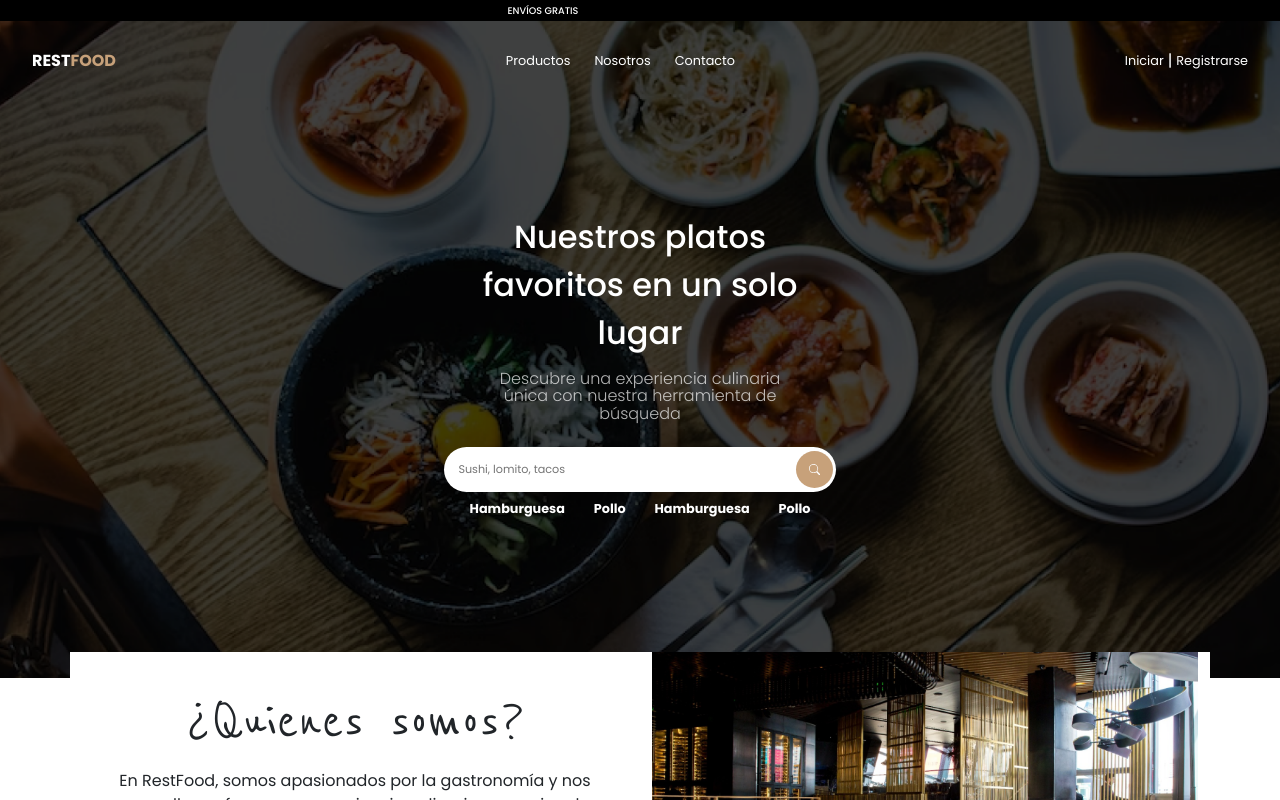
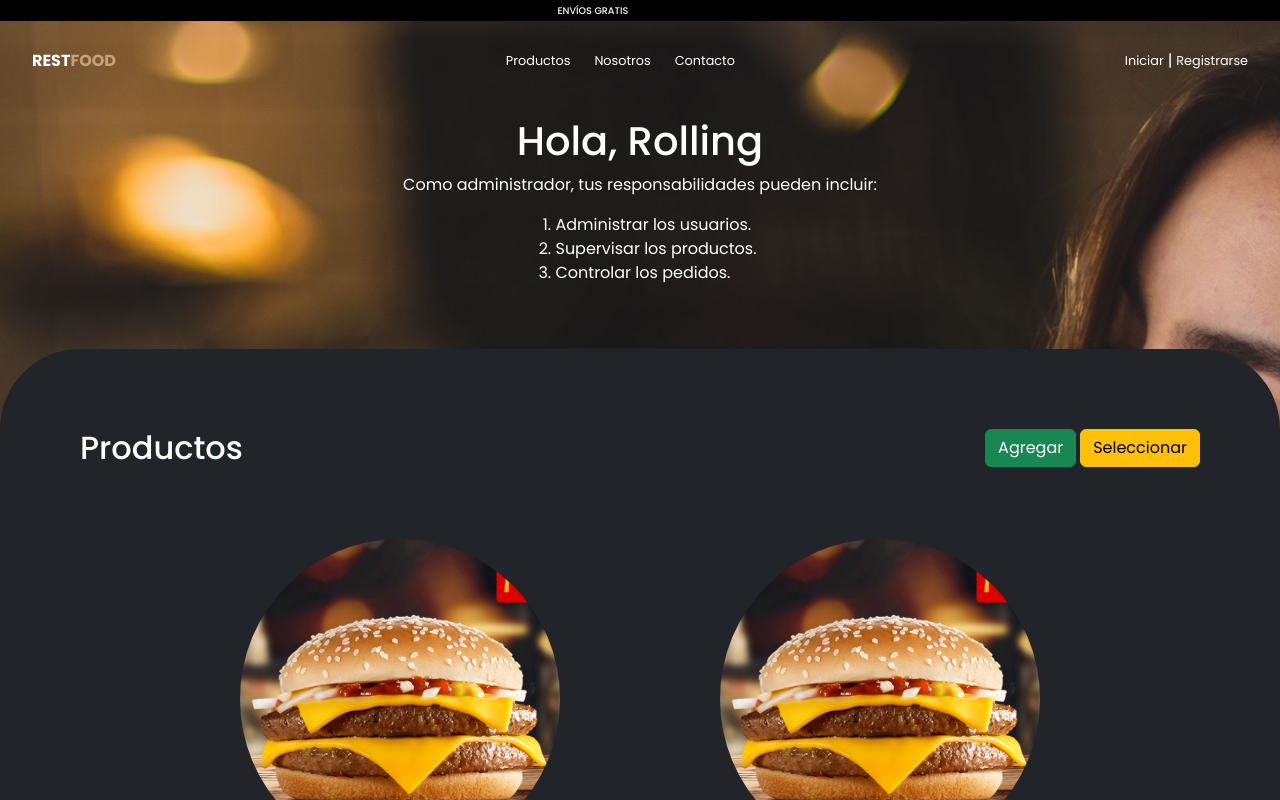
Before and after one commit to Mateo872/restfood, a React (Vite) app: page /administrador in a window 1280 px wide. Shown: the top 800 px of the page. Built offline with nearby package versions, Linux system fonts and the light colour scheme.

Commit message:
actualice las rutas de las imagenes en el componente administracion

```diff
--- a/src/App.jsx
+++ b/src/App.jsx
@@ -5,17 +5,19 @@ import QuienesSomos from "./componentes/comunes/QuienesSomos";
 import BuscadorPlatos from "../BuscadorPlatos";
 import Footer from "./componentes/comunes/Footer";
 import Menu from "./componentes/comunes/Menu";
+import Administrador from "./pages/Administrador"
 
 function App() {
   return (
     <>
-      <Header />
+      {/*<Header />
       <main>
         <BuscadorPlatos />
         <QuienesSomos />
         <Menu />
       </main>
-      <Footer />
+    <Footer />*/}
+    <Administrador></Administrador>
     </>
   );
 }
--- a/src/componentes/ItemProducto.jsx
+++ b/src/componentes/ItemProducto.jsx
@@ -1,7 +1,7 @@
 import React from "react";
-import Button from "react-bootstrap/Button";
+import Button from 'react-bootstrap/Button';
 import Card from "react-bootstrap/Card";
-import hamburguesa from "../assets/hamburguesaDoble.png";
+import hamburguesa from "../complementos/imagenes/hamburguesaDoble.png";
 
 const ItemProducto = () => {
   return (
--- a/src/componentes/ItemUsuario.jsx
+++ b/src/componentes/ItemUsuario.jsx
@@ -1,5 +1,5 @@
 import React from "react";
-import toretto from "../assets/toretto.jpeg";
+import toretto from "../complementos/imagenes/toretto.jpeg";
 import { BsPauseCircleFill } from "react-icons/bs";
 import "../pages/Administrador.css";
 
--- a/src/pages/Administrador.css
+++ b/src/pages/Administrador.css
@@ -1,12 +1,6 @@
-.fondo {
-  background-image: url(../assets/mujerComiendo.jpg);
-  background-size: cover;
-  background-position: center;
-}
-
 @media all and (min-width: 320px) {
   .fondo {
-    background-image: url(../assets/mujerComiendo.jpg);
+    background-image: url(../complementos/imagenes/mujerComiendo.jpg);
     background-size: cover;
     background-position: center;
   }
```
